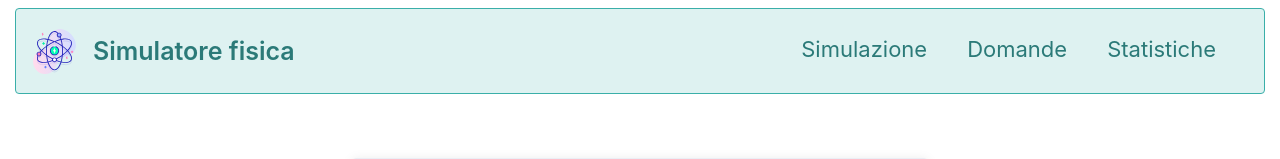
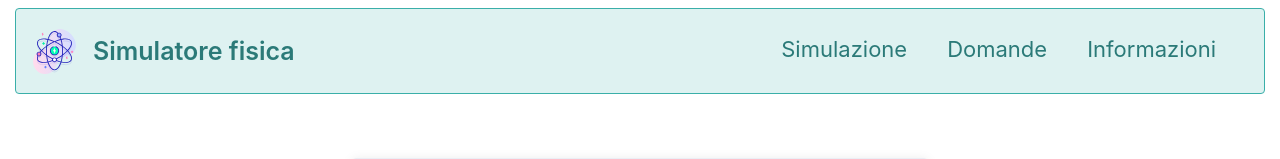
Before and after one commit to Pater999/UNITN-disi-fisica-simulatore-vue, a Vue app: page / in a window 1280 px wide. Shown: the top 159 px of the page. Built offline with nearby package versions, Linux system fonts and the light colour scheme; no server answers.

Commit message:
Test page

```diff
--- a/src/components/Header/Header.vue
+++ b/src/components/Header/Header.vue
@@ -41,11 +41,11 @@
         <b-nav-item>
           <router-link
             class="nav-link myNavBar__item mr-2"
-            to="/statistiche"
+            to="/informazioni"
             active-class="active"
             tag="li"
           >
-            Statistiche
+            Informazioni
           </router-link>
         </b-nav-item>
       </b-navbar-nav>
--- a/src/router/index.ts
+++ b/src/router/index.ts
@@ -16,6 +16,8 @@ const ResultsPage = () =>
   import(
     /* webpackChunkName: "results-page" */ '../views/Test/Results/Results.vue'
   );
+const InfoPage = () =>
+  import(/* webpackChunkName: "info-page" */ '../views/Info/Info.vue');
 const ErrorPage = () =>
   import(/* webpackChunkName: "404-page" */ '../views/404/404.vue');
 
@@ -60,6 +62,15 @@ const routes: Array<RouteConfig> = [
     },
   },
   {
+    path: '/informazioni',
+    name: 'info-page',
+    component: InfoPage,
+    meta: {
+      title: `${appTitle} - Informazioni`,
+      showHeader: true,
+    },
+  },
+  {
     path: '/404',
     name: '404-page',
     component: ErrorPage,
@@ -89,7 +100,9 @@ router.beforeEach(async (to, from, next) => {
   const requiresExam = to.matched.some(record => record.meta.examStarted);
   const { isExamStarted } = store.getters;
 
-  if (requiresExam && !isExamStarted) {
+  if (isExamStarted && !requiresExam) {
+    next('/test');
+  } else if (requiresExam && !isExamStarted) {
     next('/');
   } else {
     next();
--- a/src/store/index.ts
+++ b/src/store/index.ts
@@ -12,10 +12,9 @@ const APP_NAME = 'SIMULATORE_FISICA';
 interface State {
   isExamStarted: boolean;
   examQuestions: Question[] | null;
-  userExamSolutions: null;
-  questions: QuestionsDTO | null;
+  userExamSolutions: string[][] | null;
   examTime: number | null;
-  examStartDate: Date | null;
+  examStartDate: number | null;
 }
 
 export default new Vuex.Store({
@@ -25,22 +24,18 @@ export default new Vuex.Store({
     examTime: null,
     examStartDate: null,
     userExamSolutions: null,
-    questions: null,
   },
   mutations: {
     [Action.SET_EXAM_STATE](state: State, examState: boolean) {
       state.isExamStarted = examState;
-    },
-    [Action.SET_QUESTIONS](state: State, questions: QuestionsDTO | null) {
-      state.questions = questions;
 
-      if (questions) {
+      if (examState) {
         window.localStorage.setItem(
-          `${APP_NAME}_questions`,
-          JSON.stringify(questions)
+          `${APP_NAME}_isExamStarted`,
+          examState.toString()
         );
       } else {
-        window.localStorage.removeItem(`${APP_NAME}_questions`);
+        window.localStorage.removeItem(`${APP_NAME}_isExamStarted`);
       }
     },
     [Action.SET_EXAM_QUESTIONS](
@@ -58,6 +53,21 @@ export default new Vuex.Store({
         window.localStorage.removeItem(`${APP_NAME}_examQuestions`);
       }
     },
+    [Action.SET_EXAM_USER_ANSWER](
+      state: State,
+      userAnswers: string[][] | null
+    ) {
+      state.userExamSolutions = userAnswers;
+
+      if (userAnswers) {
+        window.localStorage.setItem(
+          `${APP_NAME}_userAnswers`,
+          JSON.stringify(userAnswers)
+        );
+      } else {
+        window.localStorage.removeItem(`${APP_NAME}_userAnswers`);
+      }
+    },
     [Action.SET_EXAM_TIME](state: State, time: number | null) {
       state.examTime = time;
 
@@ -67,13 +77,13 @@ export default new Vuex.Store({
         window.localStorage.removeItem(`${APP_NAME}_time`);
       }
     },
-    [Action.SET_EXAM_START_DATE](state: State, startDate: Date | null) {
+    [Action.SET_EXAM_START_DATE](state: State, startDate: number | null) {
       state.examStartDate = startDate;
 
       if (startDate) {
         window.localStorage.setItem(
           `${APP_NAME}_startDate`,
-          startDate.toUTCString()
+          startDate.toString()
         );
       } else {
         window.localStorage.removeItem(`${APP_NAME}_startDate`);
@@ -87,14 +97,19 @@ export default new Vuex.Store({
       const examQuestions = window.localStorage.getItem(
         `${APP_NAME}_examQuestions`
       );
-      const questions = window.localStorage.getItem(`${APP_NAME}_questions`);
+      const userAnswers = window.localStorage.getItem(
+        `${APP_NAME}_userAnswers`
+      );
+      const isExamStarted = window.localStorage.getItem(
+        `${APP_NAME}_isExamStarted`
+      );
 
-      if (startDate && time && examQuestions && questions) {
-        commit(Action.SET_EXAM_QUESTIONS, examQuestions);
-        commit(Action.SET_EXAM_TIME, time);
-        commit(Action.SET_EXAM_START_DATE, new Date());
-        commit(Action.SET_QUESTIONS, questions);
-        commit(Action.SET_EXAM_STATE, true);
+      if (startDate && time && examQuestions && userAnswers && isExamStarted) {
+        commit(Action.SET_EXAM_QUESTIONS, JSON.parse(examQuestions));
+        commit(Action.SET_EXAM_TIME, parseInt(time));
+        commit(Action.SET_EXAM_START_DATE, parseInt(startDate));
+        commit(Action.SET_EXAM_USER_ANSWER, JSON.parse(userAnswers));
+        commit(Action.SET_EXAM_STATE, isExamStarted === 'true');
       }
     },
     [Action.START_EXAM](
@@ -154,21 +169,35 @@ export default new Vuex.Store({
 
       commit(Action.SET_EXAM_QUESTIONS, examQuestions);
       commit(
+        Action.SET_EXAM_USER_ANSWER,
+        new Array(examQuestions.length).fill([])
+      );
+      commit(
         Action.SET_EXAM_TIME,
         settings.infiniteTime ? -1 : settings.time * 60000
       );
-      commit(Action.SET_EXAM_START_DATE, new Date());
+      commit(Action.SET_EXAM_START_DATE, new Date().getTime());
       commit(Action.SET_QUESTIONS, questions);
       commit(Action.SET_EXAM_STATE, true);
     },
     [Action.END_EXAM]({ commit }) {
       commit(Action.SET_EXAM_STATE, false);
     },
+    [Action.CHANGE_ANSWER]({ commit }, { answers }: { answers: string[][] }) {
+      commit(Action.SET_EXAM_USER_ANSWER, answers);
+    },
   },
   getters: {
     isExamStarted: state => state.isExamStarted,
     examQuestions: state => state.examQuestions,
-    questions: state => state.questions,
+    examQuestionsCount: state => state.examQuestions?.length || 0,
+    userExamSolutions: state => state.userExamSolutions,
+    examStartDate: state => state.examStartDate,
+    examTime: state => state.examTime,
+    userAnswersCount: state =>
+      state.userExamSolutions?.filter(el => el.length > 0).length ?? 0,
+    userExamSolutionsParsed: state =>
+      state.userExamSolutions?.map(el => el[0] ?? '') ?? [],
   },
   modules: {},
 });
--- a/src/store/types/actions-types.ts
+++ b/src/store/types/actions-types.ts
@@ -3,10 +3,12 @@ const SET_QUESTIONS = 'SET_QUESTIONS';
 const SET_EXAM_QUESTIONS = 'SET_EXAM_QUESTIONS';
 const SET_EXAM_TIME = 'SET_EXAM_TIME';
 const SET_EXAM_START_DATE = 'SET_EXAM_START_DATE';
+const SET_EXAM_USER_ANSWER = 'SET_EXAM_USER_ANSWER';
 
 const START_EXAM = 'START_EXAM';
 const END_EXAM = 'END_EXAM';
 const READ_EXAM = 'READ_EXAM';
+const CHANGE_ANSWER = 'CHANGE_ANSWER';
 
 export {
   SET_EXAM_STATE,
@@ -14,7 +16,9 @@ export {
   SET_EXAM_QUESTIONS,
   SET_EXAM_TIME,
   SET_EXAM_START_DATE,
+  SET_EXAM_USER_ANSWER,
   START_EXAM,
   END_EXAM,
   READ_EXAM,
+  CHANGE_ANSWER,
 };
--- a/src/views/Homepage/Homepage.vue
+++ b/src/views/Homepage/Homepage.vue
@@ -74,8 +74,8 @@
           <div>
             <el-slider
               :disabled="lockValues || form.infiniteTime"
-              :min="30"
-              :step="30"
+              :min="1"
+              :step="1"
               :max="1440"
               v-model="form.time"
               :format-tooltip="timeTooltip"
--- /dev/null
+++ b/src/views/Info/Info.ts
@@ -0,0 +1,4 @@
+import { Component, Vue } from 'vue-property-decorator';
+
+@Component
+export default class Info extends Vue {}
--- /dev/null
+++ b/src/views/Info/Info.vue
@@ -0,0 +1,6 @@
+<template>
+  <div class="mx-1">Informazioni</div>
+</template>
+
+<script lang="ts" src="./Info.ts" />
+<style scoped lang="scss" src="./Info.scss" />
--- a/src/views/Test/Test.ts
+++ b/src/views/Test/Test.ts
@@ -1,4 +1,134 @@
-import { Component, Vue } from 'vue-property-decorator';
+import { Question } from '@/models/questionDTO';
+import { CHANGE_ANSWER, END_EXAM } from '@/store/types/actions-types';
+import { Component, Vue, Watch } from 'vue-property-decorator';
+import { mapGetters } from 'vuex';
 
-@Component
-export default class Test extends Vue {}
+const APP_NAME = 'SIMULATORE_FISICA';
+
+@Component({
+  computed: {
+    ...mapGetters([
+      'examQuestions',
+      'examQuestionsCount',
+      'userExamSolutions',
+      'examStartDate',
+      'examTime',
+    ]),
+  },
+})
+export default class Test extends Vue {
+  examQuestions!: Question[];
+  examQuestionsCount!: number;
+  userExamSolutions!: string[];
+  examStartDate!: number;
+  examTime!: number;
+
+  interval: number | undefined;
+
+  currentQuestion = 1;
+  timePercentage = 0;
+  windowWidth = 0;
+  pagerCount = 5;
+
+  @Watch('currentQuestion')
+  currentQuestionChanged() {
+    window.localStorage.setItem(
+      `${APP_NAME}_currentQuestion`,
+      this.currentQuestion.toString()
+    );
+  }
+
+  created() {
+    const cq = window.localStorage.getItem(`${APP_NAME}_currentQuestion`);
+    this.currentQuestion = cq ? parseInt(cq) : 1;
+
+    this.interval = setInterval(this.updateTimePercentage, 100);
+
+    window.addEventListener('resize', this.handleResize);
+    this.handleResize();
+  }
+
+  beforeDestroy() {
+    window.removeEventListener('resize', this.handleResize);
+    clearInterval(this.interval);
+  }
+
+  handleResize() {
+    this.windowWidth = window.innerWidth;
+    if (this.windowWidth >= 1300) {
+      this.pagerCount = 21;
+    } else if (this.windowWidth >= 1024) {
+      this.pagerCount = 19;
+    } else if (this.windowWidth >= 768) {
+      this.pagerCount = 13;
+    } else if (this.windowWidth >= 540) {
+      this.pagerCount = 7;
+    } else {
+      this.pagerCount = 5;
+    }
+  }
+
+  updateTimePercentage() {
+    const percentage =
+      ((new Date().getTime() - this.examStartDate) / this.examTime) * 100;
+    if (percentage > 100) {
+      this.timePercentage = 100;
+      this.endExam();
+    } else {
+      this.timePercentage = percentage;
+    }
+  }
+
+  async endExam() {
+    clearInterval(this.interval);
+    await this.$store.dispatch(END_EXAM);
+    await this.$alert(
+      "Hai finito il tempo a disposizione per completare l'esame",
+      'Tempo finito',
+      {
+        confirmButtonText: 'Vai ai risultati',
+      }
+    );
+    this.$router.replace('/test-results');
+  }
+
+  async solutionChanged() {
+    await this.$store.dispatch(CHANGE_ANSWER, {
+      answers: this.userExamSolutions,
+    });
+  }
+
+  formatTimeLeft() {
+    const time = this.examStartDate + this.examTime - new Date().getTime();
+    return this.msToTime(time > 0 ? time : 0);
+  }
+
+  customColorMethod() {
+    const green =
+      (this.timePercentage > 50
+        ? 1 - (2 * (this.timePercentage - 50)) / 100.0
+        : 1.0) * 255;
+    const red =
+      (this.timePercentage > 50 ? 1.0 : (2 * this.timePercentage) / 100.0) *
+      255;
+    const blue = 0;
+
+    return this.rgbToHex(Math.floor(red), Math.floor(green), blue);
+  }
+
+  msToTime(ms: number) {
+    return new Date(ms)
+      .toISOString()
+      .slice(11, -1)
+      .split('.')[0];
+  }
+
+  rgbToHex = (r: number, g: number, b: number) =>
+    '#' +
+    [r, g, b]
+      .map(x => {
+        const hex = x.toString(16);
+        return hex.length === 1 ? '0' + hex : hex;
+      })
+      .join('');
+}
```
Also changed, not shown: src/components/Header/Header.ts (+25 -3 lines), src/views/Test/Test.scss (added, +52 -0 lines), src/views/Test/Test.vue (+74 -1 lines), src/views/Info/Info.scss (added).
